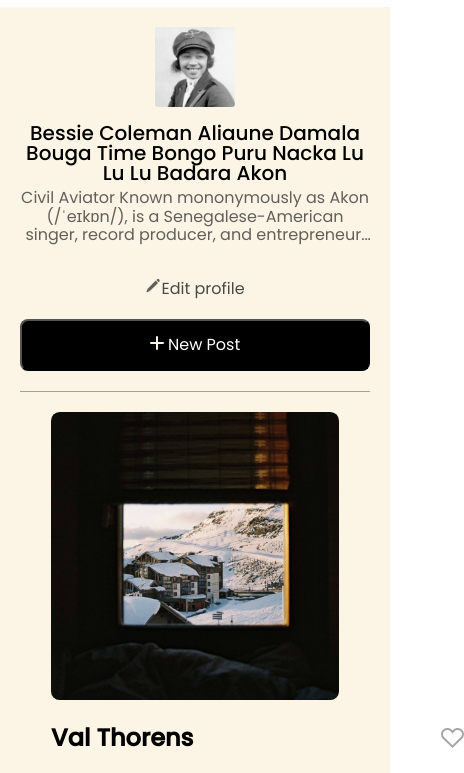
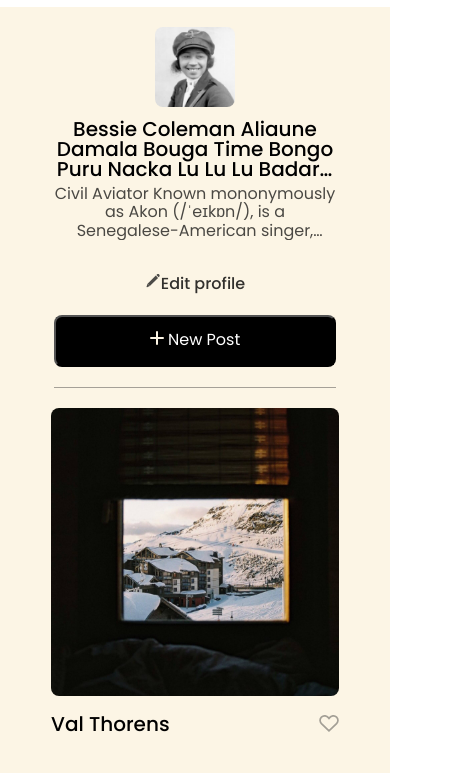
Before and after one commit to dianac416/se_project_spots, a plain HTML site: page index.html in a window 390 px wide. Shown: the part 39-812 px from the top of the page, 464 px wide, since content can reach past the window. Drawn offline with Linux system fonts and the light colour scheme.

Commit message:
submission #2

```diff
--- a/blocks/card.css
+++ b/blocks/card.css
@@ -1,27 +1,45 @@
 .card {
-  width: 413px;
+  max-width: 413px;
 }
 
 .card__image {
   height: 413px;
-  width: 423px;
+  width: 100%;
   object-fit: cover;
-  border-radius: 3%;
+  border-radius: 8px;
+}
+
+.card__title {
+  font-family: Poppins, Arial, Helvetica, sans-serif;
+  font-weight: 500;
+  font-size: 20px;
+  line-height: 24px;
+  margin: 0;
 }
 
 .card__content {
   display: flex;
   align-items: center;
   justify-content: space-between;
+  margin-top: 12px;
 }
 
 .card__like-btn {
   background-image: url(../images/like.svg);
   width: 23px;
   height: 20px;
-  border: none;
+  border: 2px;
   background-color: transparent;
   opacity: 0.4;
+  background-size: contain;
+  background-position: center;
+  background-repeat: no-repeat;
+}
+
+.card__like-btn:hover {
+  cursor: pointer;
+  opacity: 1;
+  transition-duration: 1s;
 }
 
 @media screen and (max-width: 627px) {
@@ -29,4 +47,9 @@
     height: 288px;
     width: 288px;
   }
+
+  .card__like-btn {
+    width: 20px;
+    height: 18px;
+  }
 }
--- a/blocks/cards.css
+++ b/blocks/cards.css
@@ -1,5 +1,6 @@
 .cards {
   padding-top: 20px;
+  border-bottom: 1px rgba(33, 33, 33, 0.4) solid;
 }
 
 .cards__list {
--- a/blocks/content.css
+++ b/blocks/content.css
@@ -1,3 +1,7 @@
 .content {
   padding: 0 20px;
 }
+
+@media screen and (max-width: 320px) {
+  padding: 0 16px;
+}
--- a/blocks/footer.css
+++ b/blocks/footer.css
@@ -1,11 +1,9 @@
 .footer {
-  border-top: 1px rgba(33, 33, 33, 0.4) solid;
   display: flex;
   justify-content: center;
   max-width: 1280px;
-  margin-left: 80px;
-  padding-top: 40px;
-  padding-bottom: 40px;
+  padding-top: 60px;
+  padding-bottom: 60px;
   font-family: Poppins, Arial, Helvetica, sans-serif;
   font-weight: 400;
   font-size: 16px;
--- a/blocks/page.css
+++ b/blocks/page.css
@@ -7,4 +7,5 @@
 .page__section {
   max-width: 1280px;
   margin: 0 auto;
+  box-sizing: border-box;
 }
--- a/blocks/profile.css
+++ b/blocks/profile.css
@@ -8,7 +8,8 @@
   height: 190px;
   width: 190px;
   margin-right: 20px;
-  border-radius: 4%;
+  border-radius: 8px;
+  object-fit: cover;
 }
 
 .profile__column {
@@ -18,6 +19,7 @@
 
 .profile__name {
   margin-bottom: 0 0 12px;
+  font-color: #212121;
   font-weight: 500;
   font-size: 32px;
   line-height: 1;
@@ -32,7 +34,7 @@
 
 .profile__description {
   margin: 0;
-  color: #212121;
+  font-color: #212121;
   opacity: 70%;
   text-overflow: ellipsis;
   overflow: hidden;
@@ -46,10 +48,18 @@
 .profile__edit-btn {
   margin-top: auto;
   gap: 8px;
+  font-color: #212121;
+  font-weight: 500;
+  opacity: 80%;
   border: none;
   background-color: transparent;
-  opacity: 70%;
   align-self: start;
+}
+
+.profile__edit-btn:hover {
+  cursor: pointer;
+  opacity: 1;
+  transition-duration: 1s;
 }
 
 .profile__add-btn {
@@ -64,6 +74,12 @@
   background-color: black;
 }
 
+.profile__add-btn:hover {
+  cursor: pointer;
+  opacity: 80%;
+  transition-duration: 1s;
+}
+
 @media screen and (max-width: 767px) {
   .profile {
     flex-direction: column;
@@ -71,20 +87,12 @@
     align-items: center;
     text-align: center;
     padding-top: 20px;
-    text-overflow: ellipsis;
-    overflow: hidden;
-    line-clamp: 3;
-    display: -webkit-box;
-    -webkit-line-clamp: 3;
-    -webkit-box-orient: vertical;
-    max-width: 420px;
   }
 
   .profile__avatar {
     margin-right: 0;
     height: 80px;
     width: 80px;
-    margin-bottom: 12px;
     margin: 0 0 12px;
   }
 
@@ -96,13 +104,6 @@
   .profile__description {
     margin: 0 0 32px;
     font-size: 16px;
-    text-overflow: ellipsis;
-    overflow: hidden;
-    line-clamp: 3;
-    display: -webkit-box;
-    -webkit-line-clamp: 3;
-    -webkit-box-orient: vertical;
-    max-width: 420px;
   }
 
   .profile__column {
--- a/index.html
+++ b/index.html
@@ -114,7 +114,9 @@
           </ul>
         </section>
       </main>
-      <footer class="footer">2024 © Spots</footer>
+      <footer class="footer">
+        <p class="footer__copyright">2024 © Spots</p>
+      </footer>
     </div>
   </body>
 </html>
```
